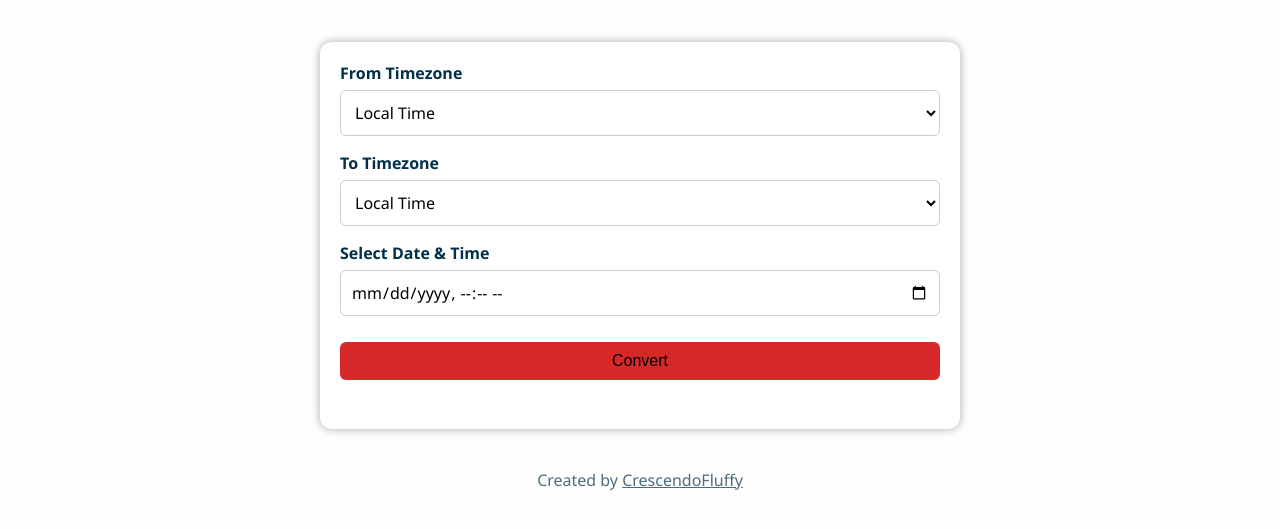
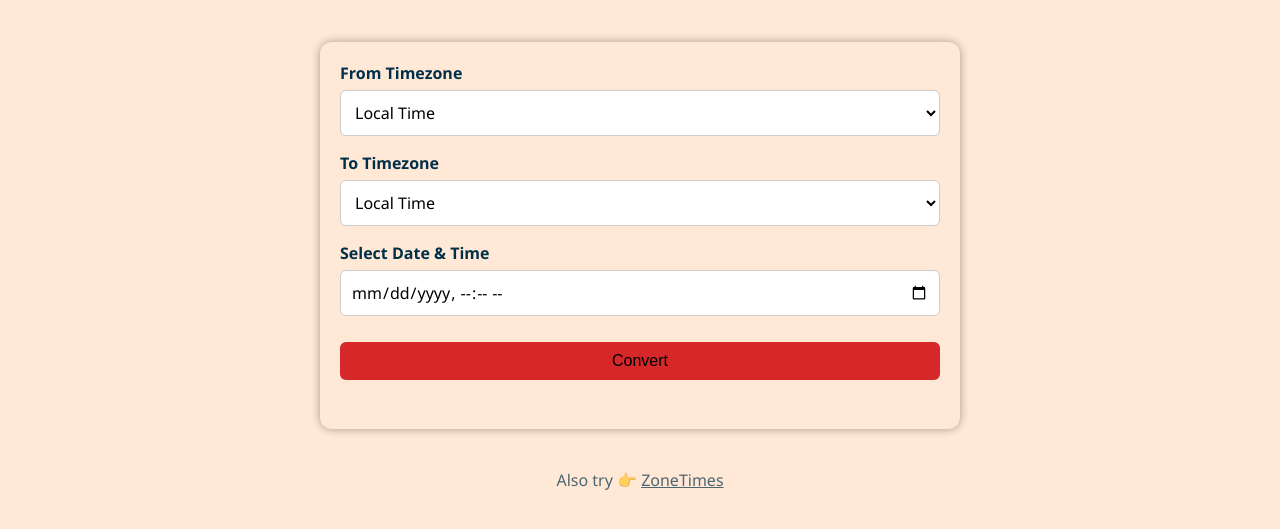
Before and after one commit to AdityaKrishnamurthy/ZoneConverter, a plain HTML site: page index.html in a window 1280 px wide. Shown: the part 83-612 px from the top of the page. Drawn offline with Linux system fonts and the light colour scheme.

Commit message:
footer update

```diff
--- a/index.html
+++ b/index.html
@@ -45,8 +45,7 @@
     </main>
 
     <footer class="footer">
-        <p>Created by <a href="https://github.com/CrescendoFluffy/" target="_blank"
-                rel="noopener noreferrer">CrescendoFluffy</a></p>
+        Also try 👉 <a href="https://zonetimes.netlify.app/" target="_blank" rel="noopener noreferrer">ZoneTimes</a></p>
     </footer>
 
     <script src="script.js"></script>
--- a/style.css
+++ b/style.css
@@ -9,9 +9,9 @@
 }
 
 body.light {
-  --bg: #fefefe;
+  --bg: #ffe8d6;
   --text: #003049;
-  --card: #ffffff;
+  --card: #ffe8d6;
   --highlight: #d62828;
   --input-bg: #ffffff;
   --input-text: #000000;
```
